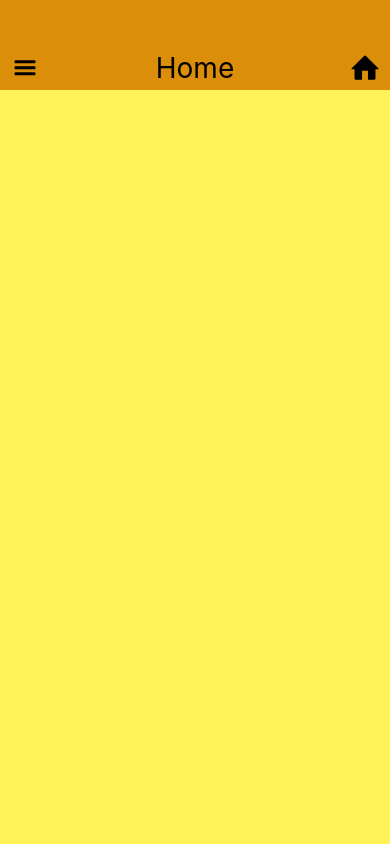
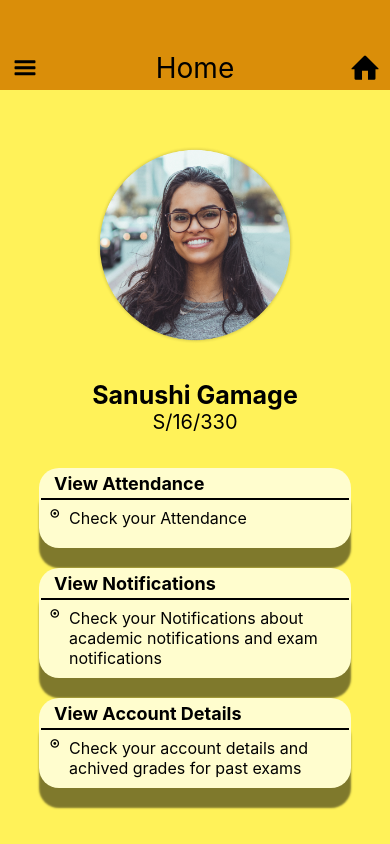
Before and after one commit to CWxMaxX/Attendance_App_UOP, a React Native app: screen / in a window 390 px wide. Built offline with nearby package versions, Linux system fonts and the light colour scheme.

Commit message:
Screens Modified

```diff
--- a/screens/StudentHomePage.js
+++ b/screens/StudentHomePage.js
@@ -1,12 +1,55 @@
 import { StatusBar } from "expo-status-bar";
 import React from "react";
-import { StyleSheet, View } from "react-native";
+import {
+  ImageBackground,
+  Pressable,
+  StyleSheet,
+  View,
+  Text,
+} from "react-native";
+import Card from "../components/Card";
 import Header from "../components/Header";
+import Person from "../assets/Images/Person.png";
 
 const HomePage = (props) => {
   return (
     <View style={styles.container}>
       <Header title="Home" />
+      {/* Photo with full name */}
+      <View style={styles.upperFrame}>
+        <View style={styles.imageFrame}>
+          <ImageBackground
+            source={Person}
+            style={{ width: "100%", height: "100%" }}
+          />
+        </View>
+
+        <View style={{ alignItems: "center" }}>
+          <Text style={{ fontSize: 25, fontWeight: "700" }}>
+            Sanushi Gamage
+          </Text>
+          <Text style={{ fontSize: 20 }}>S/16/330</Text>
+        </View>
+      </View>
+      <Pressable>
+        <Card title={"View Attendance"} discription={"Check your Attendance"} />
+      </Pressable>
+      <Pressable>
+        <Card
+          title={"View Notifications"}
+          discription={
+            "Check your Notifications about academic notifications and exam notifications"
+          }
+        />
+      </Pressable>
+      <Pressable>
+        <Card
+          title={"View Account Details"}
+          discription={
+            "Check your account details and achived grades for past exams"
+          }
+        />
+      </Pressable>
     </View>
   );
 };
@@ -15,8 +58,20 @@ const styles = StyleSheet.create({
   container: {
     flex: 1,
     width: "100%",
-    alignItems: "center",
     backgroundColor: "#FFF259",
+  },
+  upperFrame: {
+    width: "90%",
+    height: "40%",
+    marginTop: 20,
+    // backgroundColor: "#fff",
+    alignSelf: "center",
+  },
+  imageFrame: {
+    width: "70%",
+    height: "80%",
+    // backgroundColor: "#eee",
+    alignSelf: "center",
   },
 });
 export default HomePage;
```
